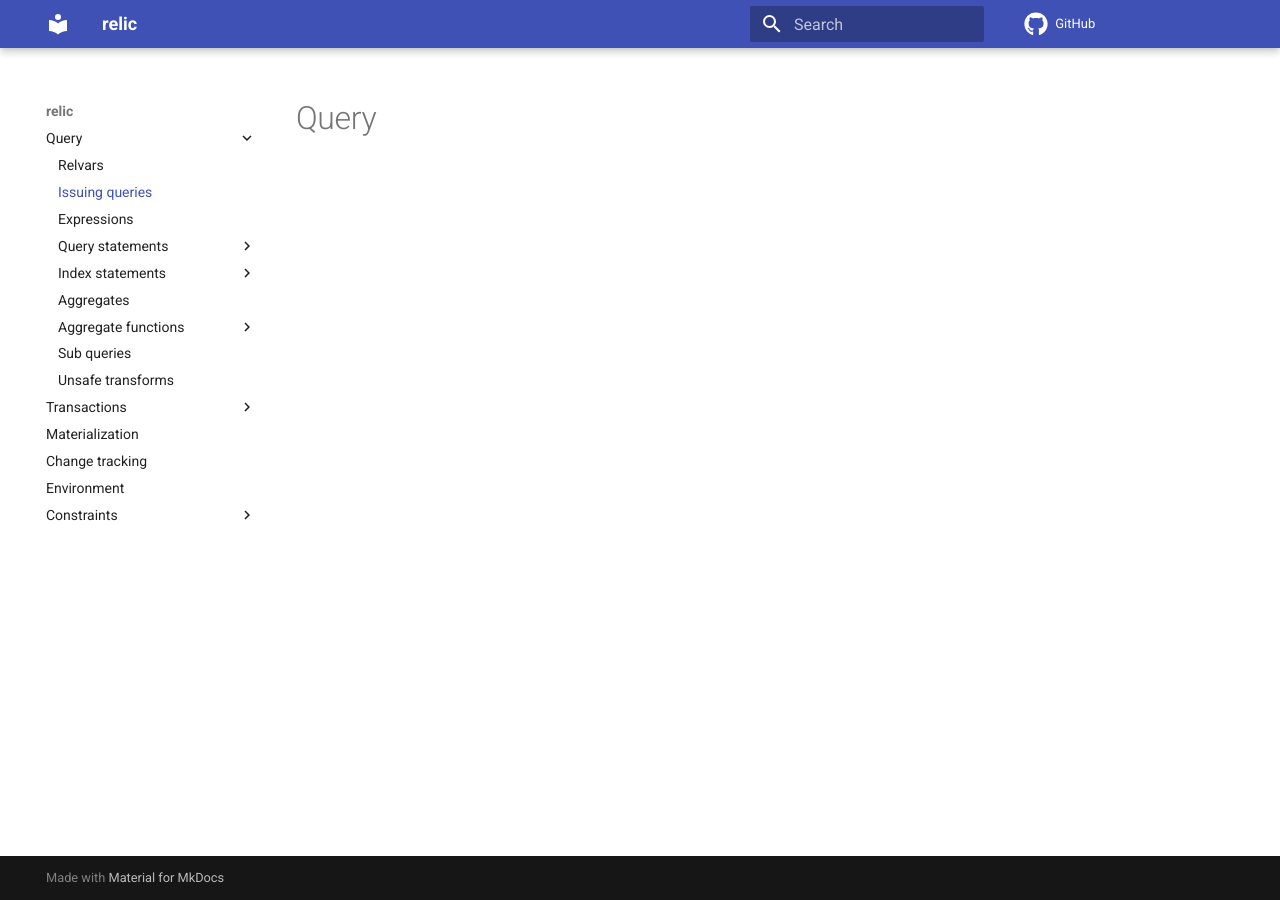
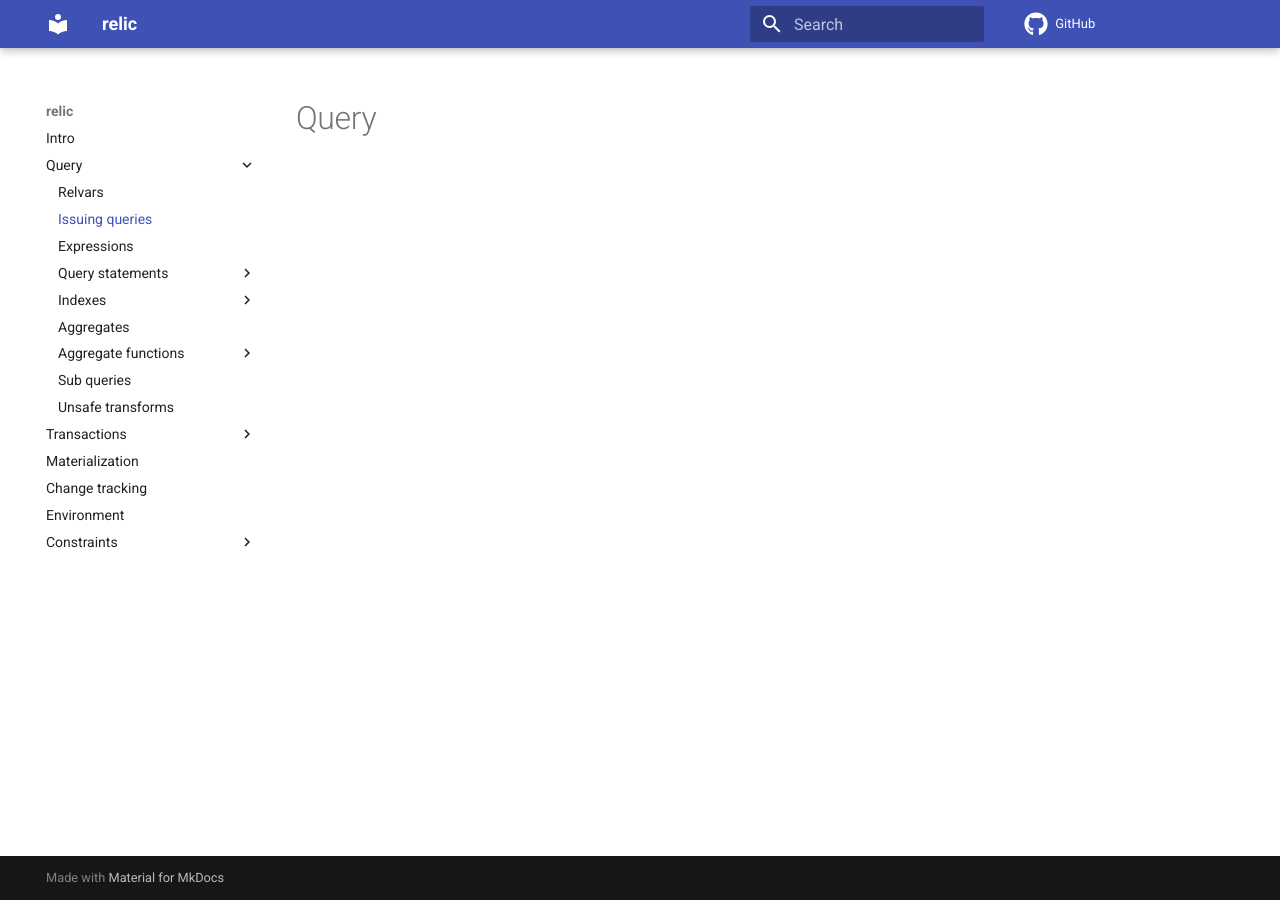
Before and after one commit to wotbrew/relic, an MkDocs documentation site: the page built from doc/query.md, in a window 1280 px wide. Built offline with MkDocs 1.6.1 and Material for MkDocs 9.7.7, drawn with Linux system fonts in a browser that asks for light colours; comment, search, counter and statistics services are not loaded.

Commit message:
included missing .md in nav

```diff
--- a/mkdocs.yml
+++ b/mkdocs.yml
@@ -1,6 +1,7 @@
 site_name: relic
 docs_dir: doc
 nav:
+  - Intro: index.md
   - Query:
     - Relvars: relvar.md
     - Issuing queries: query.md
@@ -20,7 +21,10 @@
       - :rename: rename.md
       - :select: select.md
       - :union: union.md
-    - Index statements:
+      - :where: where.md
+      - :without: without.md
+    - Indexes:
+      - Overview: indexes.md
       - :btree: btree.md
       - :hash: hash.md
       - :lookup: lookup.md
```
